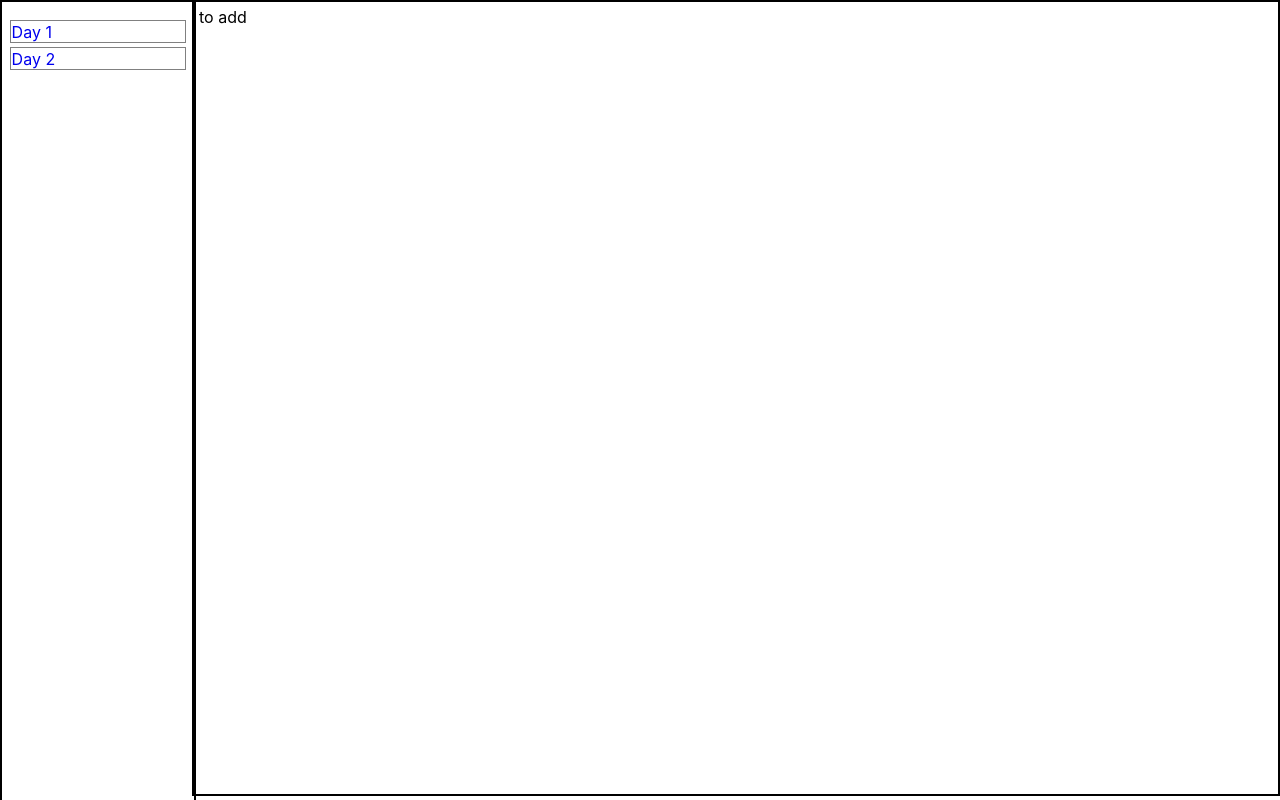
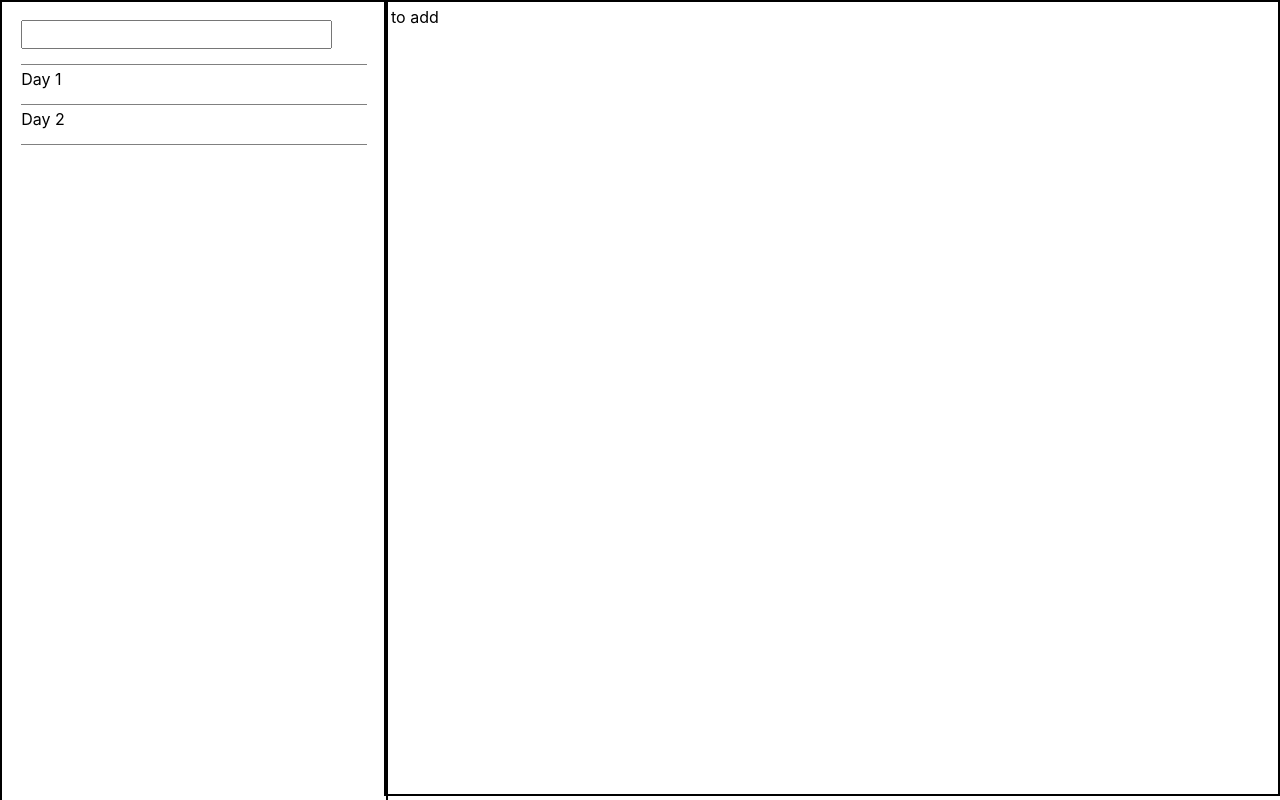
Before and after one commit to kvenkatacharan/my-sample-app, a React (Create React App) app: page /dayOne in a window 1280 px wide. Built offline with nearby package versions, Linux system fonts and the light colour scheme.

Commit message:
adds stylings

```diff
--- a/src/App.css
+++ b/src/App.css
@@ -12,7 +12,7 @@
   border: 2px solid black;
   min-height: 100vh;
   height:auto;
-  width: 15vw;
+  width: 30vw;
   position: fixed;
 }
 .navItems{
@@ -24,28 +24,29 @@ padding: 0%;
 }
 .body{
   padding: 5px;
-  width: 85vw;
-  margin-left: 15vw;
+  width: 70vw;
+  margin-left: 30vw;
   border: 2px solid black;
   min-height: 97.8vh;
   max-height: 97.8vh;
   overflow-y: auto;
 }
 .navItem{
-  border: 1px solid grey;;
+  border-bottom: 1px solid grey;
+  padding: 0 0 15px 0;
   width: 90%;
-  padding: 0.5px;
+  margin: 2px;
+
+}
+.navItem:hover{
+  background-color: #3b4a54;
+  padding: 0 0 15px 0;
+  width: 90%;
   margin: 2px;
 }
-.link{
-  text-decoration: none;
-}
-.navItem:hover{
-  background-color: black;
-  color: white;
-  width: 90%;
-  padding: 0.5px;
-  margin: 2px;
+.navItemSearch{
+  min-width: 90%;
+  padding: 5px;
 }
 .post{
   margin: 5px;
--- a/src/App.js
+++ b/src/App.js
@@ -3,18 +3,25 @@ import DayTwo from "./day2/index";
 import { Link, Route, Routes } from "react-router-dom";
 
 function App() {
+  const linkStyle = {
+    textDecoration: "none",
+    color: 'black'
+  };
   return (
     <div className="App">
       <div className="sidebar">
         <div className="nav">
           <ul className="navItems">
+          <li className="navItem">
+            <input className="navItemSearch" type="search"></input>
+            </li>
             <li className="navItem">
-              <Link className="link" to="/dayOne">
+              <Link style={linkStyle} to="/dayOne">
                 Day 1
               </Link>
             </li>
             <li className="navItem">
-              <Link className="link" to="/dayTwo">
+              <Link style={linkStyle} to="/dayTwo">
                 Day 2
               </Link>
             </li>
--- a/src/day2/Components/DisplayPosts/DisplayPosts.js
+++ b/src/day2/Components/DisplayPosts/DisplayPosts.js
@@ -4,6 +4,7 @@ import AddPost from "../AddPost/AddPost";
 export default function DisplayPosts(props) {
   return (
     <div>
+        <h1>Home </h1>
       <AddPost />
       {props.posts.length > 0 ? (
         <div>
--- a/src/day2/index.js
+++ b/src/day2/index.js
@@ -11,7 +11,6 @@ function Home() {
   const [ctr, addCtr] = useState(5);
 
   const loadMore = () => {
-    console.log("loading");
     var remainingTransactions = postsFull.length - ctr;
     if (remainingTransactions >= 5) {
       addCtr(ctr + 5);
@@ -22,7 +21,6 @@ function Home() {
     }
   };
 
-  useEffect(()=>{console.log(posts)},[posts])
   const viewPost=(pid)=>{
     setVP(true);
     setPID(pid);
```
